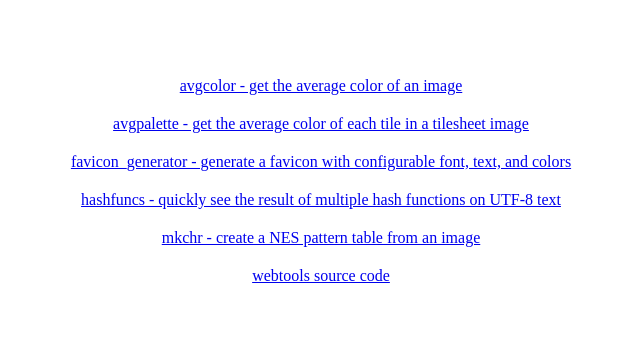
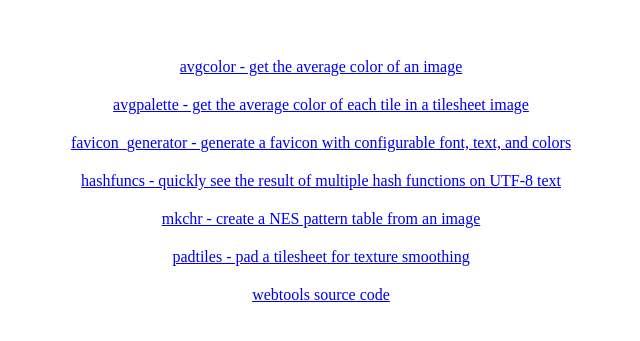
Before and after one commit to 5Avian/avgcolor, a plain HTML site: page index.html in a window 1280 px wide. Shown: the part 219-560 px from the top of the page, without its empty margins (319-959 px from the left). Drawn offline with Linux system fonts and the light colour scheme.

Commit message:
add tile padder to index

```diff
--- a/index.html
+++ b/index.html
@@ -12,6 +12,7 @@
 	<a href="apps/favicon_generator.html">favicon_generator - generate a favicon with configurable font, text, and colors</a>
 	<a href="apps/hashfuncs.html">hashfuncs - quickly see the result of multiple hash functions on UTF-8 text</a>
 	<a href="apps/mkchr.html">mkchr - create a NES pattern table from an image</a>
+	<a href="apps/padtiles.html">padtiles - pad a tilesheet for texture smoothing</a>
 	<a href="https://github.com/5Avian/webtools">webtools source code</a>
 </body>
 </html>
```
